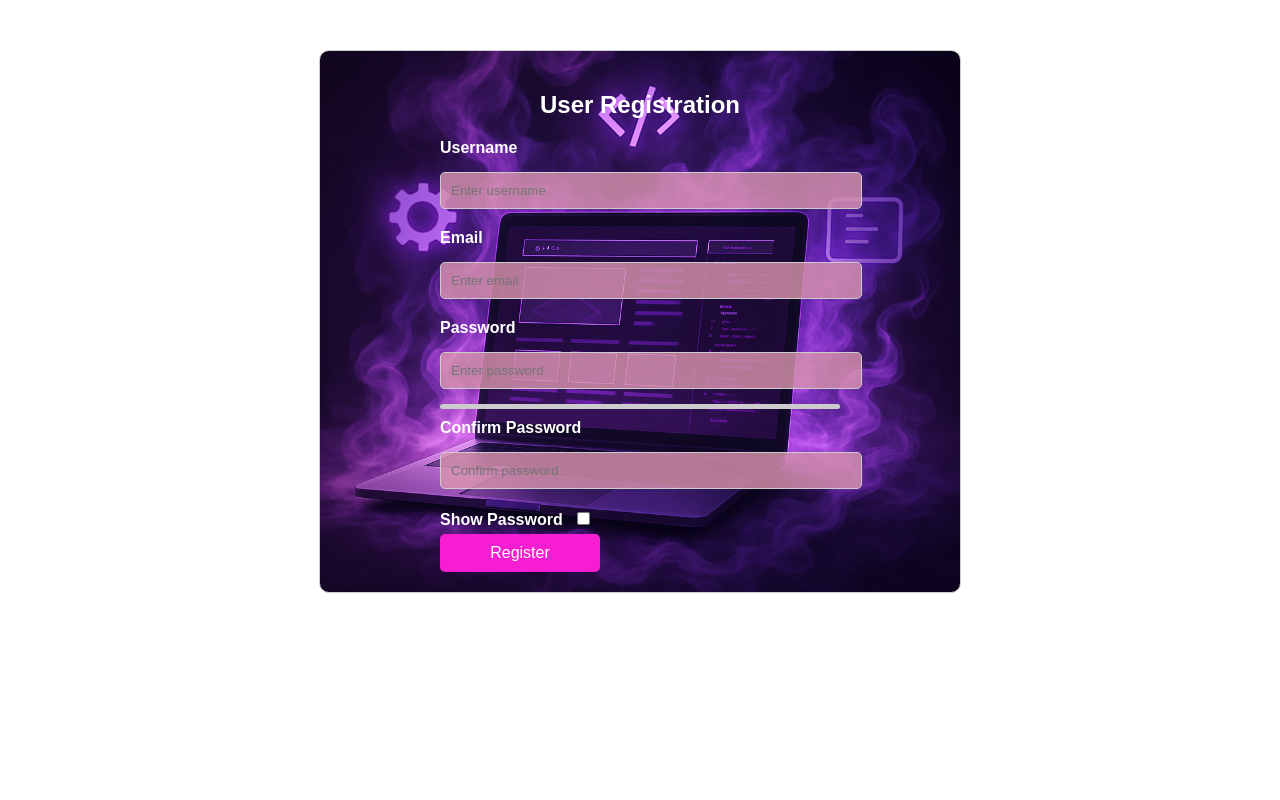
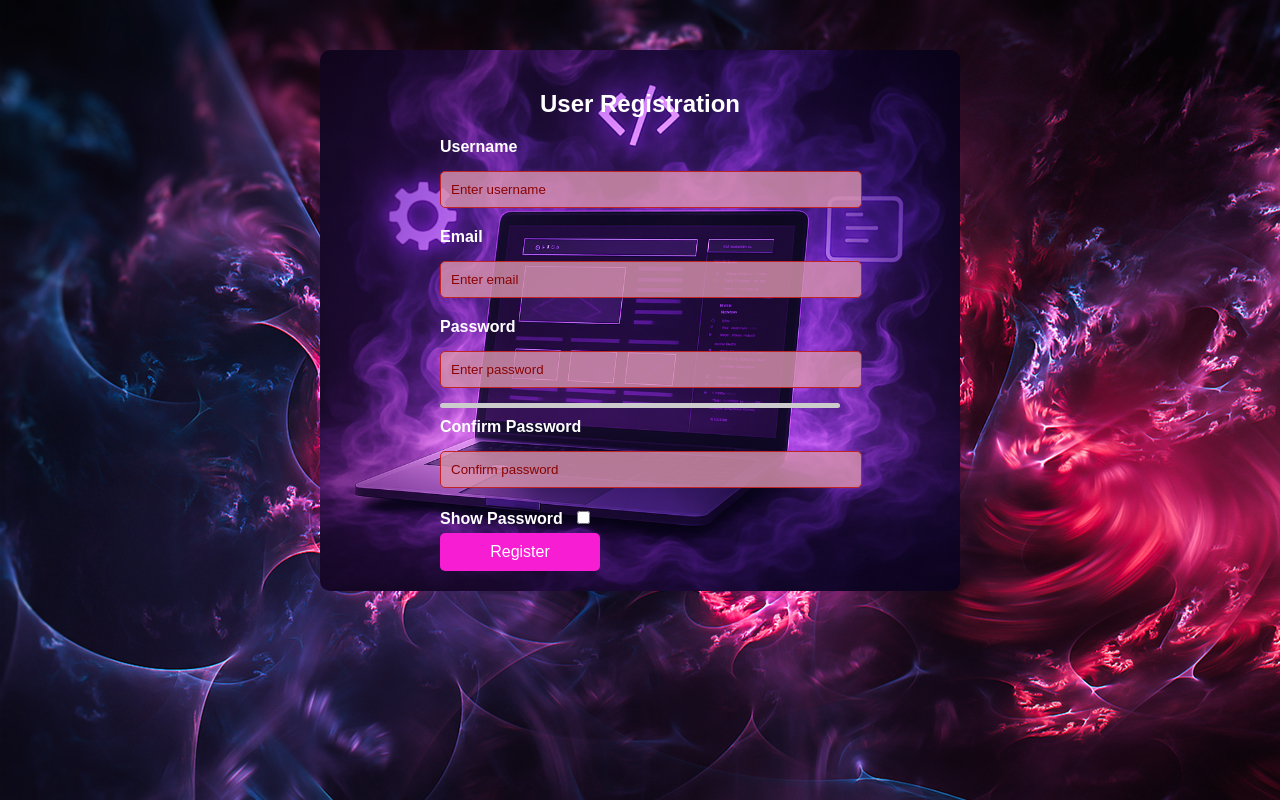
Before and after one commit to IvanDishanth/form-Validator, a plain HTML site: page index.html in a window 1280 px wide. Drawn offline with Linux system fonts and the light colour scheme.

Commit message:
Add file

```diff
--- a/form.css
+++ b/form.css
@@ -2,7 +2,7 @@
     max-width: 600px;
     margin: auto;
     padding: 20px;
-    border: 1px solid #ccc;
+    /* border: 1px solid #ccc; */
     border-radius: 10px;
     background-image: url("ChatGPT Image Mar 30, 2025, 01_35_24 PM.png");
     background-size: cover;
@@ -14,7 +14,13 @@ body {
     margin: 50px;
     justify-content: center;
     align-items: center;
+    background-image: url("749947.jpg");
 
+
+}
+
+.in::placeholder {
+    color: #8b0303;
 }
 form {
     max-width: 400px;
@@ -35,7 +41,7 @@ h2 {
     width: 100%;
     padding: 10px;
     margin: 10px 0;
-    border: 1px solid #ccc;
+    border: 1px solid #c02424;
     border-radius: 5px;
     transition: border-color 0.3s;
     background: rgba(219, 149, 176, 0.8);
--- a/form.js
+++ b/form.js
@@ -14,7 +14,8 @@ regForm.addEventListener('submit', function (e) {
         successMessage.style.display = 'block';
         saveToLocal();
         alert('Form submitted successfully!');
-    } else {
+    }
+    else {
         successMessage.style.display = 'none';
         scrollToFirstError();
     }
```
Also changed, not shown: index.html (+1 -1 lines), 749947.jpg (added).
